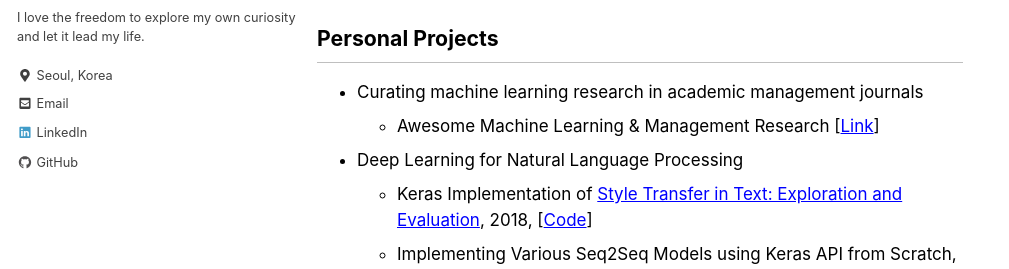
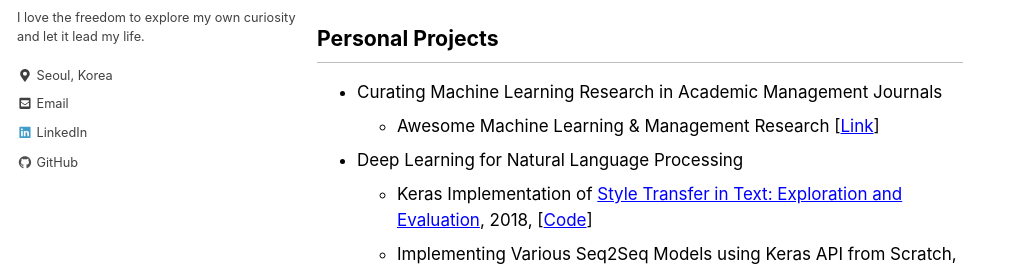
Before and after one commit to jonghkim/jonghkim.github.io, a Jekyll site: the page built from _pages/project.md, in a window 1280 px wide and 900 px high, scrolled down 883 px. Shown: the part 178-447 px from the top of the window, without its empty margins (0-1009 px from the left). Built offline with Jekyll 4.4.1, drawn with Linux system fonts in a browser that asks for light colours; nearby versions of some CDN libraries.

```diff
--- a/_pages/project.md
+++ b/_pages/project.md
@@ -20,7 +20,7 @@ last_modified_at: 2019-03-19
 - Improve Overall Curriculum Design and Principles of Entrepreneurship MBA (SEMBA), *KAIST SEMBA* and *SK the Happiness Foundation* (Advisor: Dr. Kang, M. and Dr. Lee, B.), Jun 2016 ~ Nov 2016
 
 ## Personal Projects
-- Curating machine learning research in academic management journals
+- Curating Machine Learning Research in Academic Management Journals
     - Awesome Machine Learning & Management Research [[Link](https://github.com/jonghkim/awesome-machine-learning-management-research)]
 - Deep Learning for Natural Language Processing
     - Keras Implementation of [Style Transfer in Text: Exploration and Evaluation](https://arxiv.org/abs/1711.06861), 2018, [[Code](https://github.com/jonghkim/text-style-transfer-comparable-corpora)]
```
